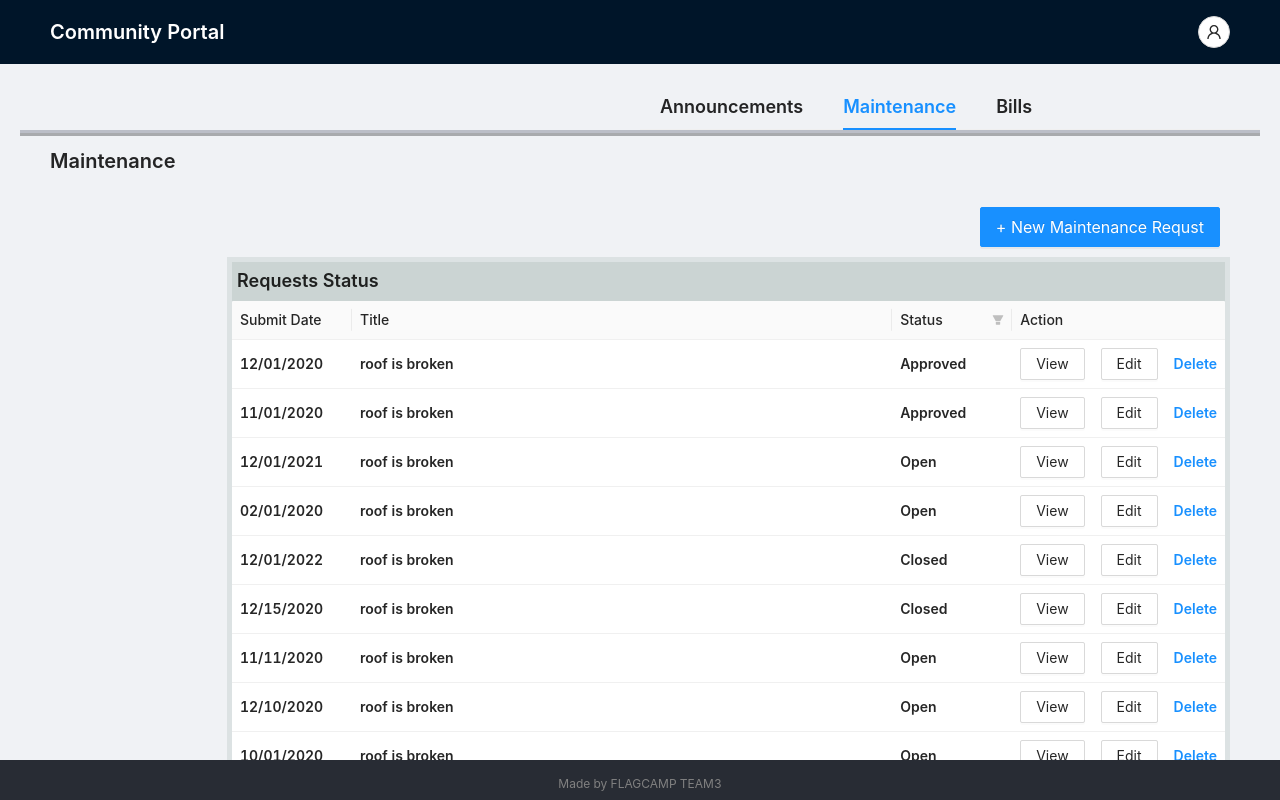
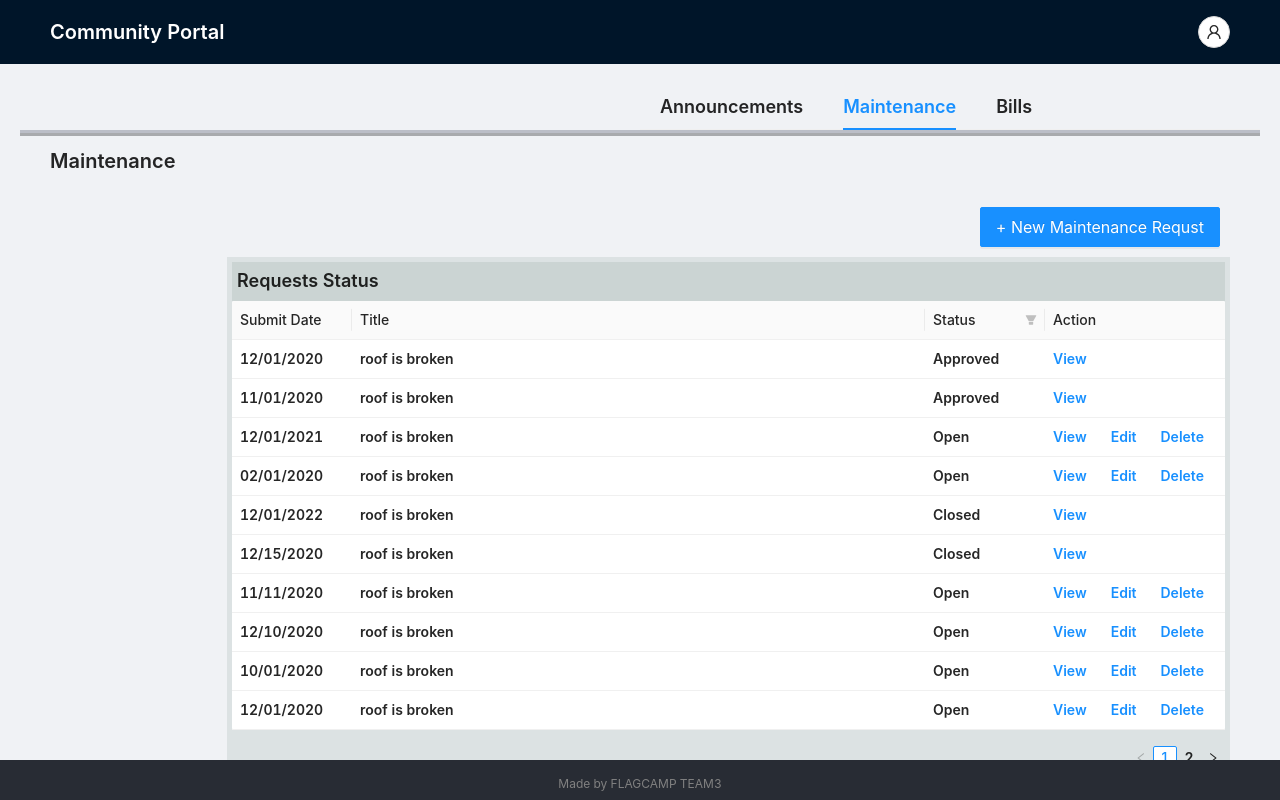
Before and after one commit to dianawu5/portalfe, a React (Create React App) app: page / in a window 1280 px wide. Both pictures are taken after a click on the item "Maintenance". Built offline with nearby package versions, Linux system fonts and the light colour scheme.

Commit message:
add delete function

```diff
--- a/src/components/Maintenance.js
+++ b/src/components/Maintenance.js
@@ -1,4 +1,4 @@
-import { Button, message, Space, Table} from 'antd';
+import { Button, message, Space, Table, Popconfirm,} from 'antd';
 import { useEffect, useState } from 'react';
 import { deleteRequest } from '../utils';
 import NewRequestButton from './NewRequestButton';
@@ -16,10 +16,115 @@ and
 }
 
 */
+
+const Maintenance = () => {
+  const requestsList = maintenanceList();
+  const[data, setData]=useState(requestsList);
+
+  // to define each column
+  const columns = [
+    {
+      title: 'Submit Date',
+      dataIndex: 'date',
+      key: 'date',
+      width: 120,
+    },
+    {
+      title: 'Title',
+      dataIndex: 'title',
+      key: 'title',
+    },
+    {
+      title: 'Status',
+      key: 'status',
+      dataIndex: 'status',
+      width: 120,
+      filters:[
+        {
+          text: "open",
+          value:"open",
+        },
+        {
+          text:"closed",
+            value:"closed",
+        },
+        {
+          text:"approved",
+            value:"approved",
+        },
+      ],
+      onFilter: (value, record) => record.status.indexOf(value) === 0,
+    },
+    {
+      title: 'Action',
+      key: 'action',
+      width: 180,
+
+      render: (_, record) =>
+        record.status === "Open" ? (
+          <Space size="large">
+            <a>View</a>
+            <a>Edit</a>
+            <Popconfirm title="Sure to delete?" onConfirm={() => handleDelete(record.requestId)}>
+              <a>Delete</a>
+            </Popconfirm>
+          </Space>
+      ) : (<a>View</a>),
+    },
+  ];
+
+  const handleDelete = (requestId) => {
+    const newData = data.filter((item) => item.requestId !== requestId);
+    setData(newData);
+  };
+
+/* once connected to the server use this coding
+
+  const[loading,setLoading] = useState(false);
+
+  const[data, setData] = useState();
+  useEffect(() => {
+    getRequest().then(requests) => {setData(requests);} catch(error){message.error(error.message);}
+  }, []);
+
+  const handleDelete = async(requestId) => {
+    setLoading(true);
+    try{
+      await deleteRequest(requestId);
+      message.success("You delete a reqeust successfully!");
+    } catch (error) {
+      message.error(error.message);
+    } finally {
+      setLoading(false);
+    }
+  };
+*/
+
+    return(
+        <div>
+            <div style={{ fontSize: 20, fontWeight: 600,paddingBottom:"20px" }}>
+            Maintenance
+            </div>
+            <div style={{ fontSize: 20, fontWeight: 600,paddingLeft:"15%" }}>
+
+                <div style={{padding: "10px"}} align="end">
+                  <NewRequestButton />
+                </div>
+                <div style={{ padding:"5px",backgroundColor:"rgba(55, 88, 70,.1)"}}>
+                    <div style={{ fontSize: 18, fontWeight: 600,padding:"5px",backgroundColor:"rgba(55, 88, 70,.1)"}}
+                    >
+                        Requests Status
+                    </div>
+                    <Table columns={columns} dataSource={data} size="small" />
+                </div>
+            </div>
+        </div>
+    );
+}
+
 // This is a fake data list for testing only.
-const Maintenance = () => {
-
-  const rows=[
+const maintenanceList = () => {
+  const reuestsList=[
     {
       requestId:"1",
       title:"roof is broken",
@@ -105,103 +210,7 @@ const Maintenance = () => {
       status:"Closed",
     },
   ];
+  return reuestsList;
+}
 
-  const[data, setData]=useState(rows);
-
-
-  // to define each column
-  const columns = [
-    {
-      title: 'Submit Date',
-      dataIndex: 'date',
-      key: 'date',
-      width: 120,
-    },
-    {
-      title: 'Title',
-      dataIndex: 'title',
-      key: 'title',
-
-    },
-    {
-      title: 'Status',
-      key: 'status',
-      dataIndex: 'status',
-      width: 120,
-      filters:[
-        {
-          text: "open",
-          value:"open",
-        },
-        {
-          text:"closed",
-            value:"closed",
-        },
-        {
-          text:"approved",
-            value:"approved",
-        },
-      ],
-      onFilter: (value, record) => record.status.indexOf(value) === 0,
-    },
-    {
-      title: 'Action',
-      key: 'action',
-      width: 180,
-
-      render: (_,record) =>
-
-        data.length >= 1 ? (
-          <Space size="middle">
-            <Button> View </Button>
-            <Button> Edit </Button>
-            <a>Delete</a>
-          </Space>
-        ) : null
-    },
-  ];
-
-/* once connected to the server use this coding
-
-  const[loading,setLoading] = useState(false);
-
-  const handleDelete = async(requestId) => {
-    setLoading(true);
-    const newData = data.filters((item) => item.requestId !== requestId);
-    try{
-      await deleteRequest(requestId);
-      setData(newData);
-      message.success("You delete a reqeust successfully!");
-    } catch (error) {
-      message.error(error.message);
-    }
-  };
-*/
-/*  const handleDelete = (requestId) => {
-    const newData = data.filters((item) => item.requestId !== requestId);
-    setData(newData);
-  };
-*/
-
-    return(
-        <div>
-            <div style={{ fontSize: 20, fontWeight: 600,paddingBottom:"20px" }}>
-            Maintenance
-            </div>
-            <div style={{ fontSize: 20, fontWeight: 600,paddingLeft:"15%" }}>
-
-                <div style={{padding: "10px"}} align="end">
-                  <NewRequestButton />
-                </div>
-                <div style={{ padding:"5px",backgroundColor:"rgba(55, 88, 70,.1)"}}>
-                    <div style={{ fontSize: 18, fontWeight: 600,padding:"5px",backgroundColor:"rgba(55, 88, 70,.1)"}}
-                    >
-                        Requests Status
-                    </div>
-                    <Table columns={columns} dataSource={data} size="small" />
-                </div>
-            </div>
-        </div>
-    );
-}
 export default Maintenance;
```
